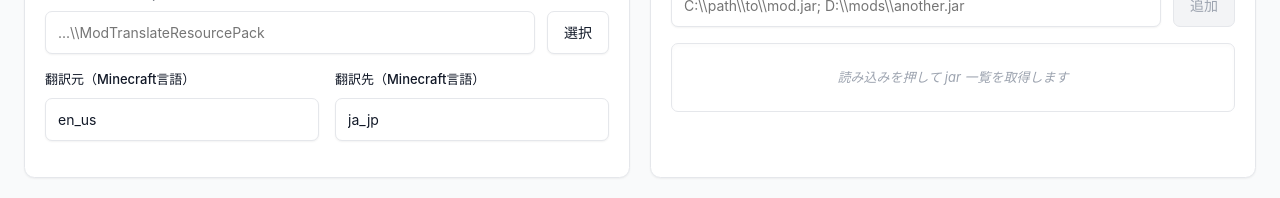
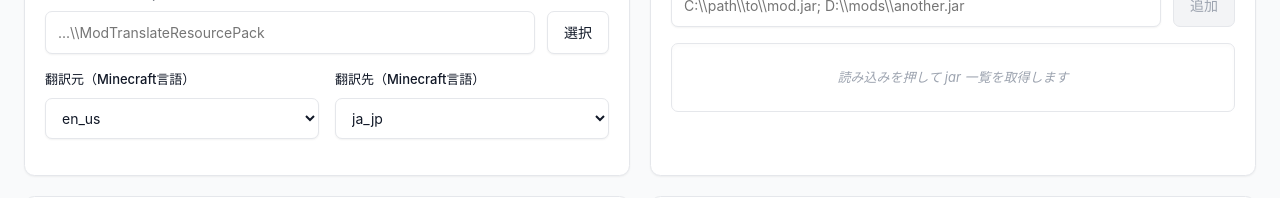
Before and after one commit to gamelist1990/ModTranslate, a React (Vite) app in the folder app/ModTranslate/: page / in a window 1280 px wide. Shown: the part 270-468 px from the top of the page. Built offline with nearby package versions, Linux system fonts and the light colour scheme.

Commit message:
翻訳元と翻訳先の言語選択を改善し、カスタム入力を追加

```diff
--- a/app/ModTranslate/src/App.tsx
+++ b/app/ModTranslate/src/App.tsx
@@ -1,5 +1,5 @@
 import { useEffect, useMemo, useRef, useState } from "react";
-import { invoke } from "@tauri-apps/api/core";
+import { invoke } from '@tauri-apps/api/core';
 import { listen } from "@tauri-apps/api/event";
 import { message, open as openDialog } from "@tauri-apps/plugin-dialog";
 import { openPath } from "@tauri-apps/plugin-opener";
@@ -92,6 +92,7 @@ function App() {
     (async () => {
       try {
         const langs = await invoke<string[]>("get_common_langs");
+        console.log("common langs:", langs);
         setCommonLangs(langs);
       } catch {
         setCommonLangs(["en_us", "ja_jp"]);
--- a/app/ModTranslate/src/components/InputSection.tsx
+++ b/app/ModTranslate/src/components/InputSection.tsx
@@ -68,27 +68,105 @@ export const InputSection: React.FC<InputSectionProps> = ({
       <div className="two">
         <div className="field">
           <label>翻訳元（Minecraft言語）</label>
+          {commonLangs && commonLangs.length > 0 ? (
+            (() => {
+              const isCustom = !commonLangs.includes(source);
+              return (
+                <>
+                  <select
+                    value={isCustom ? "__custom__" : source}
+                    onChange={(e) => {
+                      const v = e.currentTarget.value;
+                      if (v === "__custom__") {
+                        // keep current source (possibly custom) and show input
+                        if (!commonLangs.includes(source)) return;
+                        setSource("");
+                      } else {
+                        setSource(v);
+                      }
+                    }}
+                    disabled={busy || isRunning}
+                  >
+                    <option value="" disabled>
+                      -- 選択してください --
+                    </option>
+                    {commonLangs.map((l) => (
+                      <option value={l} key={l}>
+                        {l}
+                      </option>
+                    ))}
+                    <option value="__custom__">その他（手動入力）</option>
+                  </select>
+                  {isCustom ? (
+                    <input
+                      value={source}
+                      onChange={(e) => setSource(e.currentTarget.value)}
+                      placeholder="例: en_us"
+                      disabled={busy || isRunning}
+                    />
+                  ) : null}
+                </>
+              );
+            })()
+          ) : (
             <input
               list="langs"
               value={source}
               onChange={(e) => setSource(e.currentTarget.value)}
               disabled={busy || isRunning}
             />
+          )}
         </div>
         <div className="field">
           <label>翻訳先（Minecraft言語）</label>
+          {commonLangs && commonLangs.length > 0 ? (
+            (() => {
+              const isCustom = !commonLangs.includes(target);
+              return (
+                <>
+                  <select
+                    value={isCustom ? "__custom__" : target}
+                    onChange={(e) => {
+                      const v = e.currentTarget.value;
+                      if (v === "__custom__") {
+                        if (!commonLangs.includes(target)) return;
+                        setTarget("");
+                      } else {
+                        setTarget(v);
+                      }
+                    }}
+                    disabled={busy || isRunning}
+                  >
+                    <option value="" disabled>
+                      -- 選択してください --
+                    </option>
+                    {commonLangs.map((l) => (
+                      <option value={l} key={l}>
+                        {l}
+                      </option>
+                    ))}
+                    <option value="__custom__">その他（手動入力）</option>
+                  </select>
+                  {isCustom ? (
+                    <input
+                      value={target}
+                      onChange={(e) => setTarget(e.currentTarget.value)}
+                      placeholder="例: ja_jp"
+                      disabled={busy || isRunning}
+                    />
+                  ) : null}
+                </>
+              );
+            })()
+          ) : (
             <input
               list="langs"
               value={target}
               onChange={(e) => setTarget(e.currentTarget.value)}
               disabled={busy || isRunning}
             />
+          )}
         </div>
-        <datalist id="langs">
-          {commonLangs.map((l) => (
-            <option value={l} key={l} />
-          ))}
-        </datalist>
       </div>
     </section>
   );
```
Also changed, not shown: 2 other files (tests, documents, lock files or other folders). Lines whose indentation alone changed are shown as unchanged.
